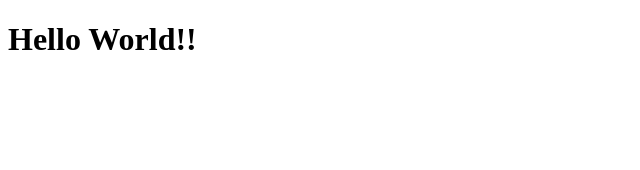
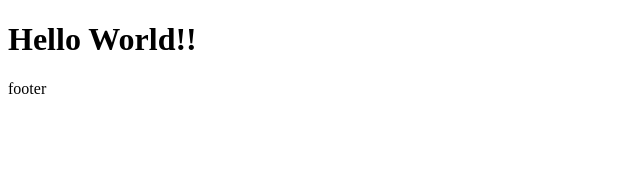
Before and after one commit to re757575/react-webpack, a React app: page / in a window 1280 px wide. Shown: the top 170 px of the page, without its empty margins (0-640 px from the left). Built offline with nearby package versions, Linux system fonts and the light colour scheme.

Commit message:
Added： Footer & Header

```diff
--- /dev/null
+++ b/src/js/components/Footer.jsx
@@ -0,0 +1,10 @@
+import React from "react";
+
+export default class Footer extends React.Component {
+
+  render() {
+    return (
+      <footer>footer</footer>
+    );
+  }
+}
--- /dev/null
+++ b/src/js/components/Header.jsx
@@ -0,0 +1,15 @@
+import React from "react";
+
+export default class Header extends React.Component {
+
+  constructor() {
+    super();
+    this.title = 'Hello World!!';
+  }
+
+  render() {
+    return (
+      <h1>{this.title}</h1>
+    );
+  }
+}
--- a/src/js/components/Layout.jsx
+++ b/src/js/components/Layout.jsx
@@ -1,17 +1,20 @@
 import React from "react";
 
+import Header from "./Header";
+import Footer from "./Footer";
+
 export default class Layout extends React.Component {
+
   constructor() {
     super();
-    this.title = 'Hello World!!';
   }
 
   render() {
     return (
       <div>
-        <h1>{this.title}</h1>
+        <Header></Header>
+        <Footer></Footer>
       </div>
     );
   }
-
 }
```
